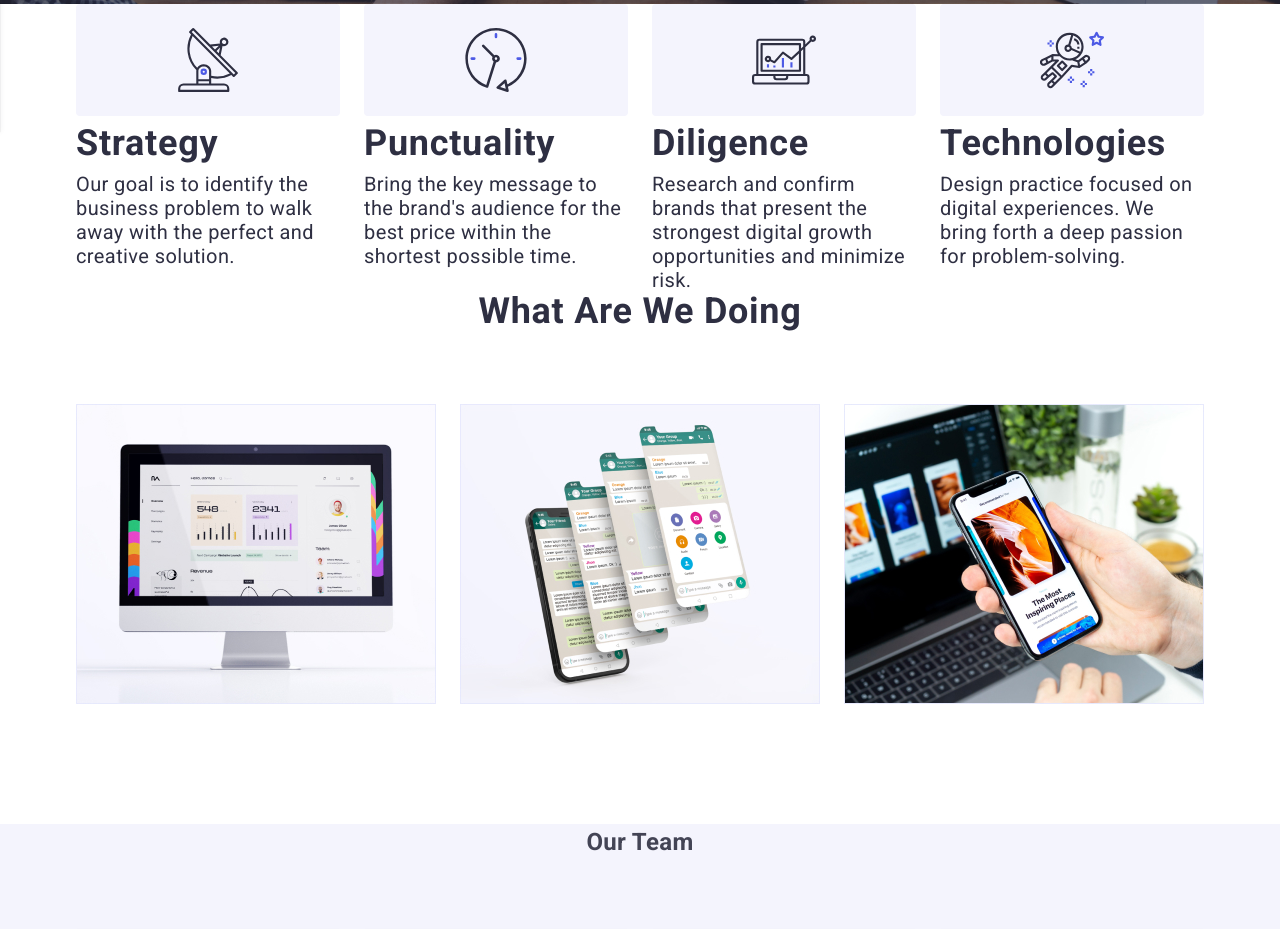
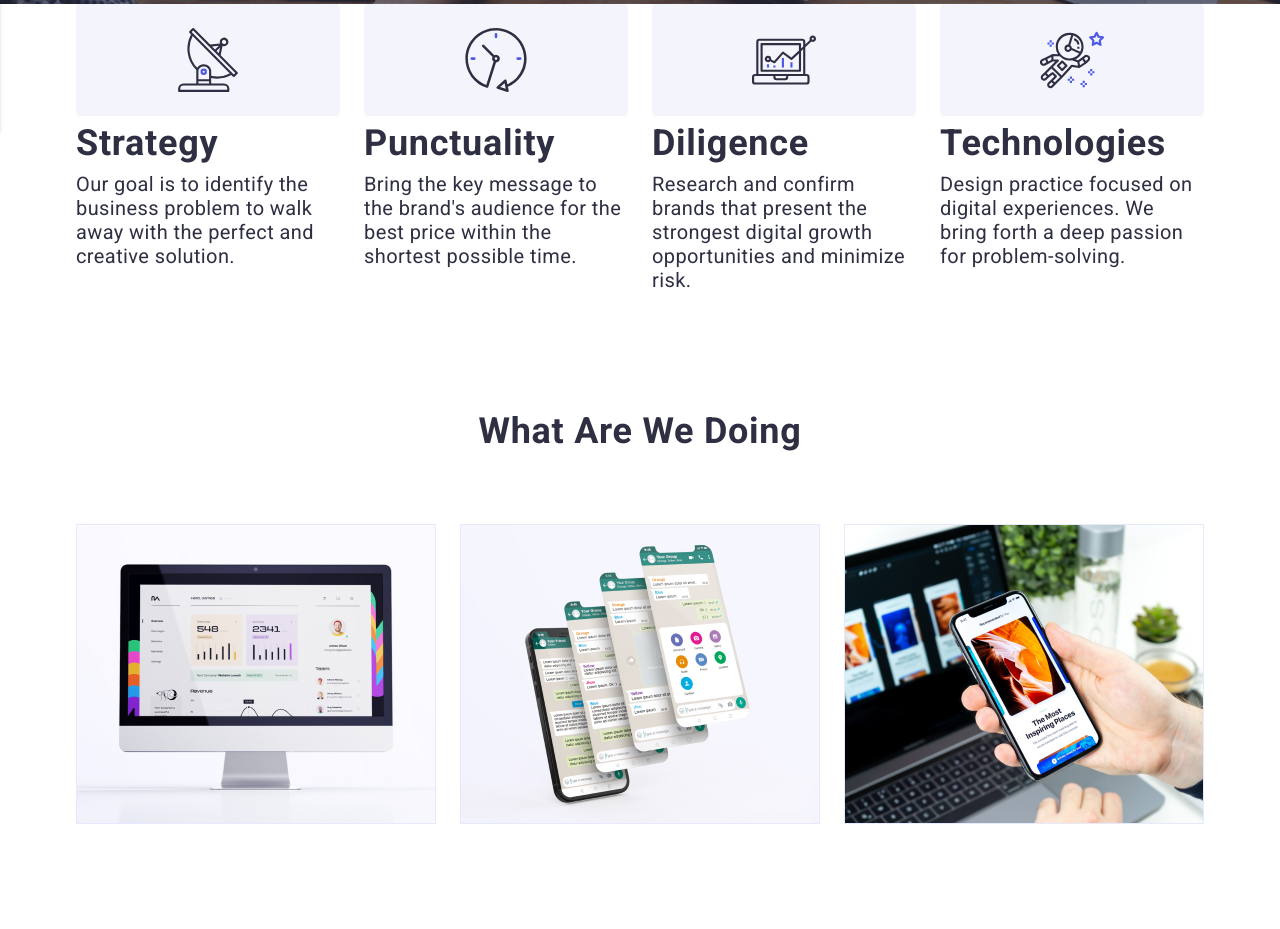
Before and after one commit to OlesiaBonnie/goit-markup-hw-06, a plain HTML site: page index.html in a window 1280 px wide. Shown: the part 669-1598 px from the top of the page. Drawn offline with nearby package versions, Linux system fonts and the light colour scheme.

Commit message:
productsection

```diff
--- a/css/styles.css
+++ b/css/styles.css
@@ -90,12 +90,14 @@ img {
     }
 }
 
-.customers-section {
+.customers-section,
+.product-section {
     padding: 120px 0;
 }
 
 @media screen and (max-width: 1157px) {
-    .customers-section {
+    .customers-section,
+    .product-section {
         padding: 96px 0;
     }
 }
--- a/index.html
+++ b/index.html
@@ -159,7 +159,7 @@
       <!--Section 3-->
       <section class="team-section">
         <div class="container">
-          <h2 class="team-section-title">Our Team</h2>
+          <h2 class="team-section-title title-h2">Our Team</h2>
           <ul class="team-section-list list">
             <li class="team-group-cards">
               <img
```
